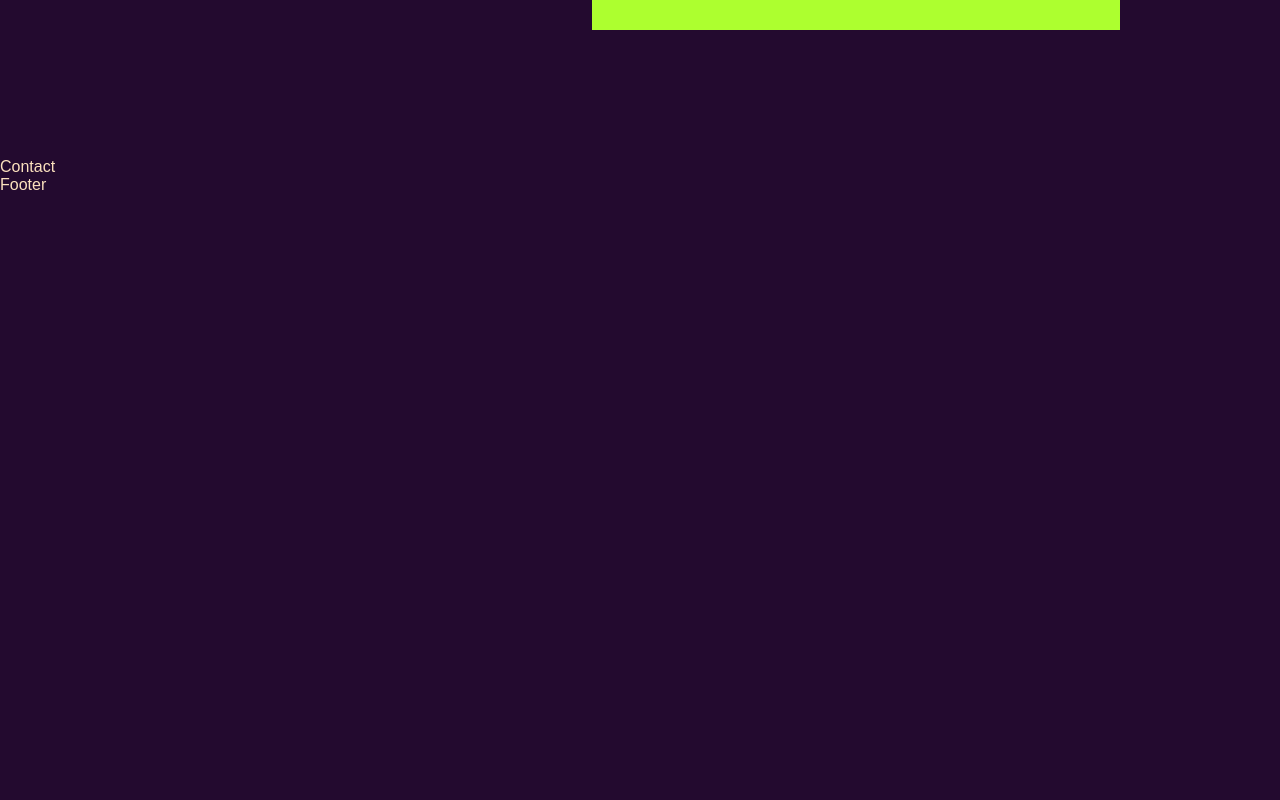
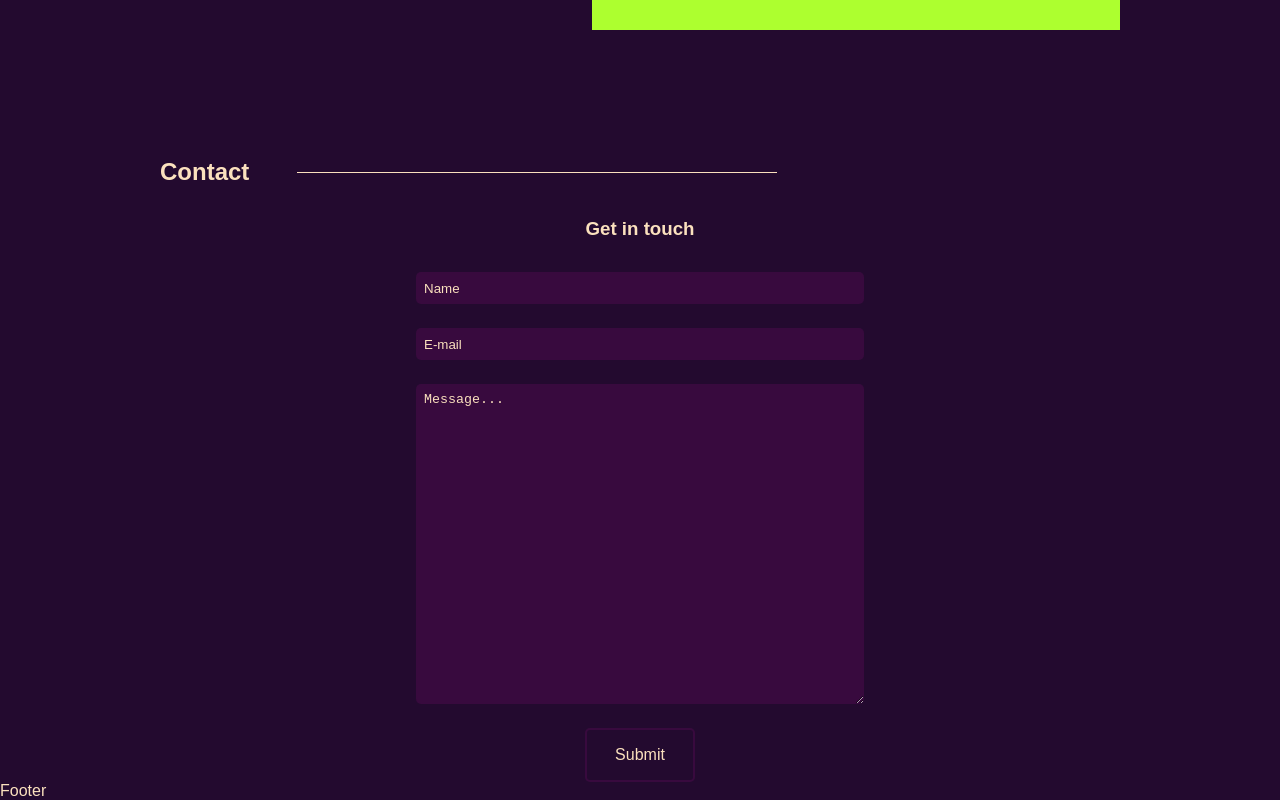
Before and after one commit to DaniPhilo/portfolio, a React (Create React App) app: page / in a window 1280 px wide. Shown: the part 1908-2708 px from the top of the page. Before the commit the page ends 2102 px from the top, so only its background shows below. Built offline with nearby package versions, Linux system fonts and the light colour scheme.

Commit message:
New contact form that sends email to my personal account

```diff
--- a/package.json
+++ b/package.json
@@ -6,6 +6,7 @@
     "@testing-library/jest-dom": "^5.16.4",
     "@testing-library/react": "^13.3.0",
     "@testing-library/user-event": "^13.5.0",
+    "emailjs-com": "^3.2.0",
     "react": "^18.2.0",
     "react-dom": "^18.2.0",
     "react-scripts": "5.0.1",
--- a/src/components/Contact.js
+++ b/src/components/Contact.js
@@ -1,7 +1,58 @@
 import React from 'react'
 
+import { useState } from 'react';
+import { send } from 'emailjs-com';
+
 export default function Contact() {
+
+  const [toSend, setToSend] = useState({
+    name: '',
+    email: '',
+    message: '',
+  });
+
+  const handleChange = (e) => {
+    setToSend({ ...toSend, [e.target.name]: e.target.value });
+  };
+
+  const onSubmit = (e) => {
+    e.preventDefault();
+    send(
+      'service_43tjxmv',
+      'template_ymwiygw',
+      toSend,
+      'PU0aLFliQfY6ZA1hA'
+    )
+      .then((response) => {
+        console.log('SUCCESS!', response.status, response.text);
+      })
+      .catch((err) => {
+        console.log('FAILED...', err);
+      });
+
+      setToSend({ name: '', email: '', message: '' });
+  }
+
   return (
-    <div>Contact</div>
+    <section className='centered-section'>
+
+      <div className="section-title">
+        <h2>contact</h2>
+        <div className="title-line"></div>
+      </div>
+
+      <div className="form-container">
+        <h3>Get in touch</h3>
+
+        <form onSubmit={onSubmit}>
+          <input type="text" name='name' placeholder='Name' value={toSend.name} onChange={handleChange} />
+          <input type="text" name='email' placeholder='E-mail' value={toSend.email} onChange={handleChange} />
+          <textarea type="text" name='message' placeholder='Message...' value={toSend.message} onChange={handleChange} />
+
+          <button type='submit'>Submit</button>
+        </form>
+      </div>
+
+    </section>
   )
 }
--- /dev/null
+++ b/src/styles/component_styles/_contact.scss
@@ -0,0 +1,61 @@
+.form-container {
+    display: flex;
+    flex-direction: column;
+    justify-content: center;
+    align-items: center;
+}
+
+.form-container > h3 {
+    margin: 2rem 0;
+}
+
+form {
+    display: flex;
+    flex-direction: column;
+    justify-content: center;
+    align-items: center;
+    gap: 1.5rem;
+}
+
+form > input,
+form > textarea {
+    width: 35vw;
+    height: 2rem;
+
+    background-color: $third_color;
+    color: $text_color_light;
+    border: none;
+    border-radius: 5px;
+}
+
+form > textarea {
+    height: 40vh;
+}
+
+form > input::placeholder {
+    padding-left: 0.5rem;
+    color: $text_color_light;
+}
+form > textarea::placeholder {
+    padding-top: 0.5rem;
+    padding-left: 0.5rem;
+    color: $text_color_light;
+}
+
+form > button {
+    padding: 1rem 1.75rem;
+
+    background-color: $primary_color;
+    color: $text_color_light;
+    border: 2px solid $third_color;
+    border-radius: 5px;
+    font-size: 1rem;
+
+    transition: 0.25s ease-in-out;
+    cursor: pointer;
+}
+
+form > button:hover {
+    background-color: $third_color;
+    color: $accent_color;
+}
--- a/src/styles/styles.scss
+++ b/src/styles/styles.scss
@@ -44,3 +44,4 @@ h2 {
 @import './component_styles/svg.scss';
 @import './component_styles/projects';
 @import './component_styles/about.scss';
+@import './component_styles/contact';
--- a/src/styles/variables/_colors.scss
+++ b/src/styles/variables/_colors.scss
@@ -1,5 +1,6 @@
 $primary_color: #230A2F;
 $secondary_color: #321856;
+$third_color: #420B45AA;
 $accent_color: #EF673F;
 $text_color_dark: #000;
 $text_color_light: #FBE1BE;
```
Also changed, not shown: src/components/Projects.js (+2 -6 lines), 1 other file (tests, documents, lock files or other folders).
